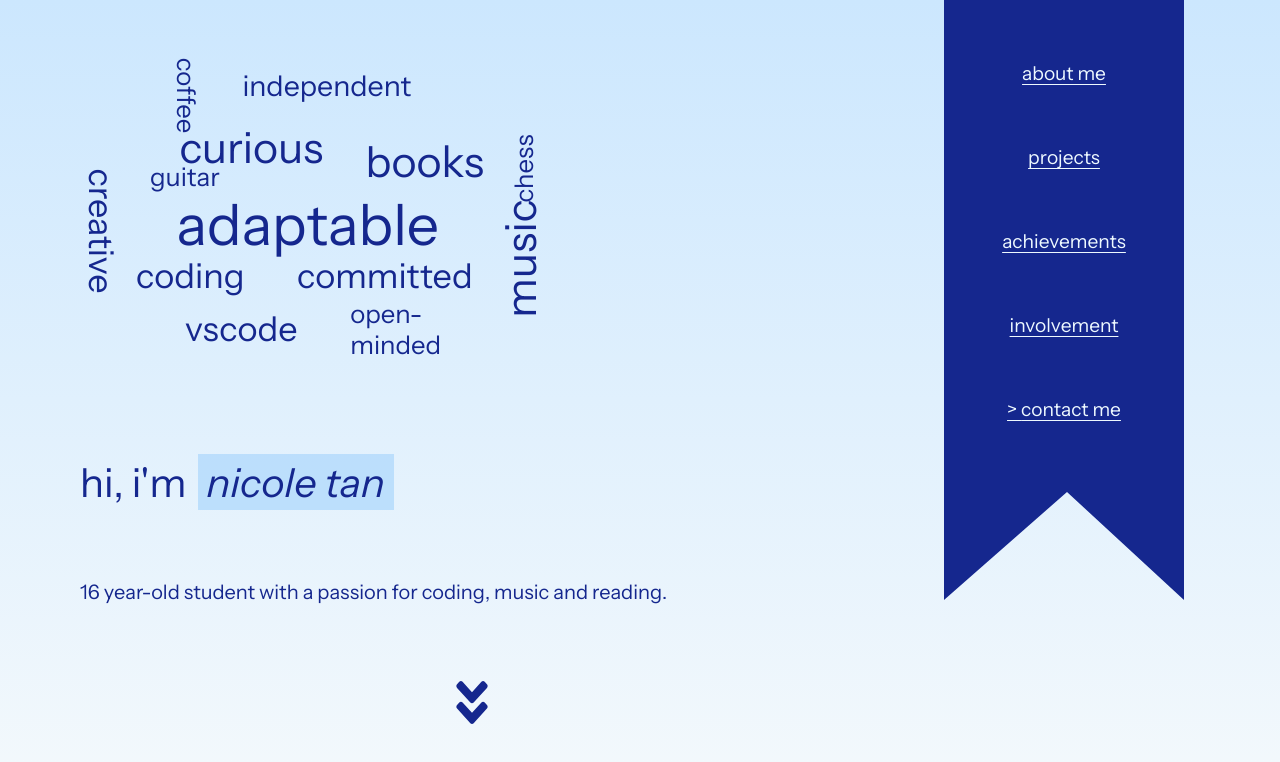
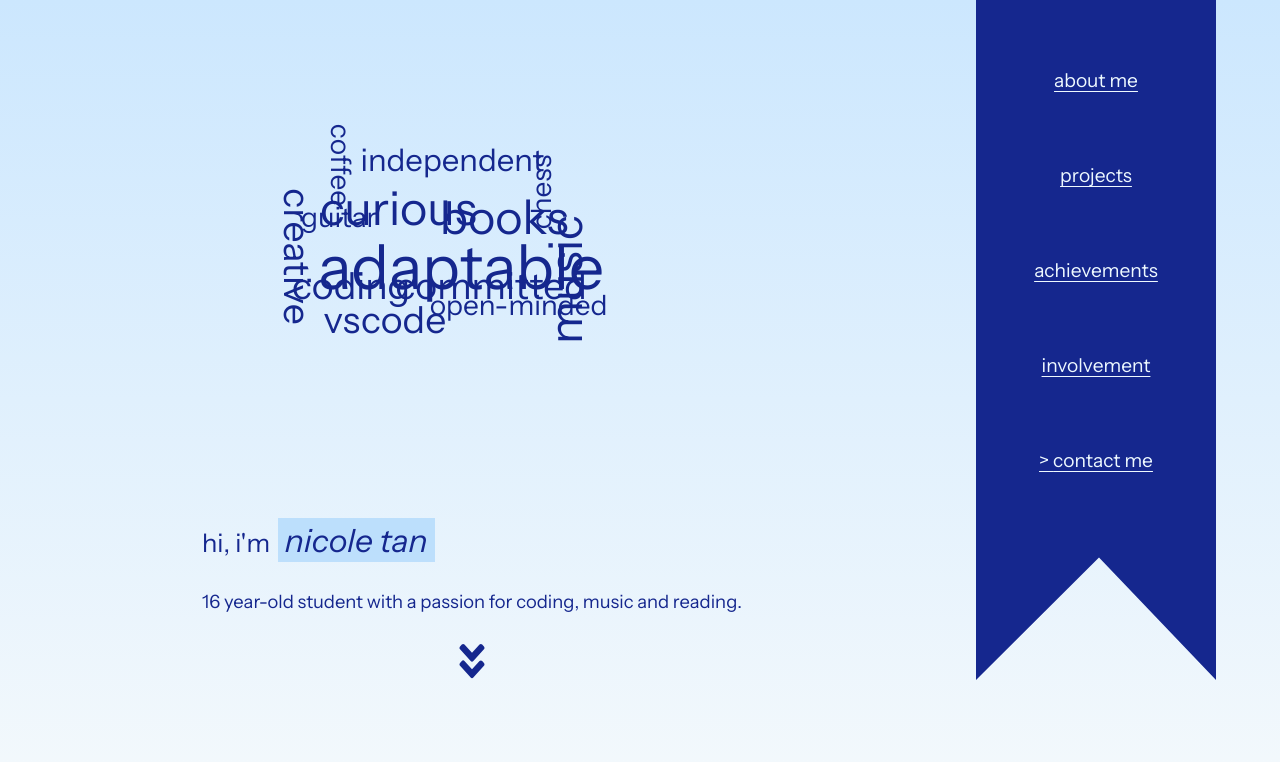
Before and after one commit to nicoletanyt/portfolio, a React (Vite) app: page / in a window 1280 px wide. Shown: the top 762 px of the page. Built offline with nearby package versions, Linux system fonts and the light colour scheme.

Commit message:
worked on responsive design for word cloud

```diff
--- a/src/App.css
+++ b/src/App.css
@@ -6,7 +6,7 @@
     width: 100vw;
     padding: 2em;
     padding-top: 0;
-    min-width: 520px;
+    /* min-width: 520px; */
 }
 
 /* Homescreen.jsx */
@@ -19,16 +19,19 @@
 .homescreen p {
     margin: 0;
     margin-top: .7em;
-    /* font-size: 1.2em; */
+    font-size: 1.15em;
 }
 .name {
     font-weight: 400;
-    font-size: 2em;
+    font-size: 1.6em;
 }
 .name .italic {
     font-style: italic;
     position: relative;
     margin-left: .3em;
+    font-size: 1.25em;
+    display: inline-block;
+    margin-top: .3em;
 }
 @keyframes slideIn {
     0% {
@@ -51,12 +54,11 @@
 
 .word-cloud {
     position: relative;
+    margin: 0 auto;
     /* border: 2px solid black; */
-    height: 40vh;
-    width: 100%;
-    max-width: 390px;
-    min-width: 350px;
-    min-height: 320px;
+    height: 28vh;
+    width: 90%;
+    font-size: 6.4px;
 }
 .word {
     position: absolute;
@@ -66,7 +68,6 @@
     font-size: 2em;
 }
 .nav-container {
-    padding: 0 2em;
     padding-top: .8em;
     display: grid;
     justify-items: flex-end;
@@ -78,7 +79,7 @@ nav {
     right: 2em;
     z-index: 100;
     height: 58vh;
-    min-height: 500px;
+    /* min-height: 500px; */
     width: 40vw;
     background-color: var(--primary-colour);
 
@@ -189,7 +190,8 @@ nav a:hover::before, .active::before {
 .book {
     position: relative;
     width: 100%;
-    height: 28vh;
+    /* height: 28vh; */
+    height: 40vh;
     background-color: var(--accent-colour);
     border-radius: 0 15px 15px 0;
     box-shadow: 0px 4px 4px rgba(0, 0, 0, .25);
@@ -279,6 +281,7 @@ nav a:hover::before, .active::before {
 .divider {
     border: 1.5px solid var(--primary-colour);
     margin: 1.5em 1.5em;
+    margin-left: 3em;
 }
 .section-wrapper {
     display: grid;
@@ -405,8 +408,22 @@ input[type="text"] {
 }
 
 /* Media Queries */
+/* Phone */
+@media only screen and (min-width: 700px) {
+    .book {
+        height: 35vh;
+    }
+    nav {
+        width: 30vw;
+        height: 80%;
+    }
+    .menu-hide {
+        /* 80vh is the height of the nav */
+        transform: translateY(-80vh);
+    }
+}
 /* Tablet */
-@media only screen and (min-width: 760px) {
+@media only screen and (min-width: 650px) {
     .about-me-wrapper {
         display: flex;
     }
@@ -440,12 +457,6 @@ input[type="text"] {
         padding: 2em 5em;
         padding-right: calc(10em + 20vw);
     }
-    .homescreen {
-        place-content: unset;
-    }
-    .word-cloud {
-        margin: auto 0;
-    }
     .menu-button {
         visibility: hidden;
     }
@@ -454,12 +465,12 @@ input[type="text"] {
         padding: 0;
     }
     nav {
-        height: 80%;
-        margin-right: 4em;
+        height: 85%;
+        margin-right: 2em;
         transition: none;
         width: 15em;
-        gap: .5em;
-        max-height: 600px;
+        gap: auto;
+        /* max-height: 600px; */
     }
     .nav-link-wrapper {
         margin-top: 2em;
@@ -468,7 +479,7 @@ input[type="text"] {
         display: none;
     }
     nav a {
-        margin: 1.5em 2em;
+        margin: auto 2em;
     }
     .menu-hide {
         transform: none;
@@ -488,13 +499,10 @@ input[type="text"] {
     .filter-scroll {
         overflow: unset;
     }
-    .homescreen {
-        font-size: 20px;
-    }
 }
-@media only screen and (min-width: 1500px) {
+@media only screen and (min-width: 1400px) {
     :root {
-        font-size: 20px;
+        font-size: 18px;
     }
     .main {
         padding: 2em 7em;
@@ -502,11 +510,6 @@ input[type="text"] {
     }
     nav {
         max-height: 700px;
-    }
-    .word-cloud {
-        max-width: 500px;
-        font-size: 25px;
-        margin: 2em 0;
     }
     .card-container {
         display: grid;
@@ -532,3 +535,43 @@ input[type="text"] {
         width: 1.5em;
     }
 }
+
+/* media queries for word-cloud */
+@media screen and (min-width: 500px) {
+    .word-cloud {
+        width: 70%;
+        height: 35vh;
+        font-size: 6.4px;
+    }
+}
+@media screen and (min-width: 600px) {
+    .word-cloud {
+        width: 60%;
+    }
+}
+@media screen and (min-width: 800px) {
+    .word-cloud {
+        width: 70%;
+        font-size: 12px;
+        height: 40vh;
+    }
+}
+@media screen and (min-width: 1100px) {
+    .word-cloud {
+        font-size: 14px;
+        height: 43vh;
+        width: 80%;
+    }
+}
+@media screen and (min-width: 1400px) {
+    .word-cloud {
+        width: 85%;
+        font-size: 14px;
+        height: 45vh;
+    }
+}
+@media screen and (min-width: 1600px) {
+    .word-cloud {
+        font-size: 20px;
+    }
+}
--- a/src/components/WordCloud.jsx
+++ b/src/components/WordCloud.jsx
@@ -1,14 +1,18 @@
-import React, { useEffect, useState } from 'react'
+import React, { useEffect, useRef, useState } from 'react'
 import data from "../data.json"
 import Word from './Word'
 
 function WordCloud() {
 	const [scale, setScale] = useState(0);
+	const wordCloudRef = useRef(null)
 
 	const resizeScale = () => {
-		if (screen.width > 1500) setScale(1.8)
-		else if (screen.width > 1000) setScale(1.6)
-		else if (screen.width > 700) setScale(1.4)
+		if (screen.width > 1600) setScale(1.6);
+		else if (screen.width > 1400) setScale(1.4);
+		else if (screen.width > 1100) setScale(1.3);
+		else if (screen.width > 800) setScale(1.2);
+		else if (screen.width > 500) setScale(0.9);
+		else setScale(0.85);
 	}
 
 	useEffect(() => {
@@ -19,7 +23,7 @@ function WordCloud() {
 	}, [])
 
 	return (
-		<div className="word-cloud">
+		<div className="word-cloud" ref={wordCloudRef}>
 			{Object.keys(data["word-cloud"]).map((text) => (
 				<Word key={text} word={data["word-cloud"][text]} text={text} scale={scale} />
 			))}
--- a/src/data.json
+++ b/src/data.json
@@ -313,8 +313,8 @@
         },
         "chess": {
             "size": 1.8,
-            "x": 292,
-            "y": 62,
+            "x": 275,
+            "y": 40,
             "rotation": -90
         },
         "music": {
```
